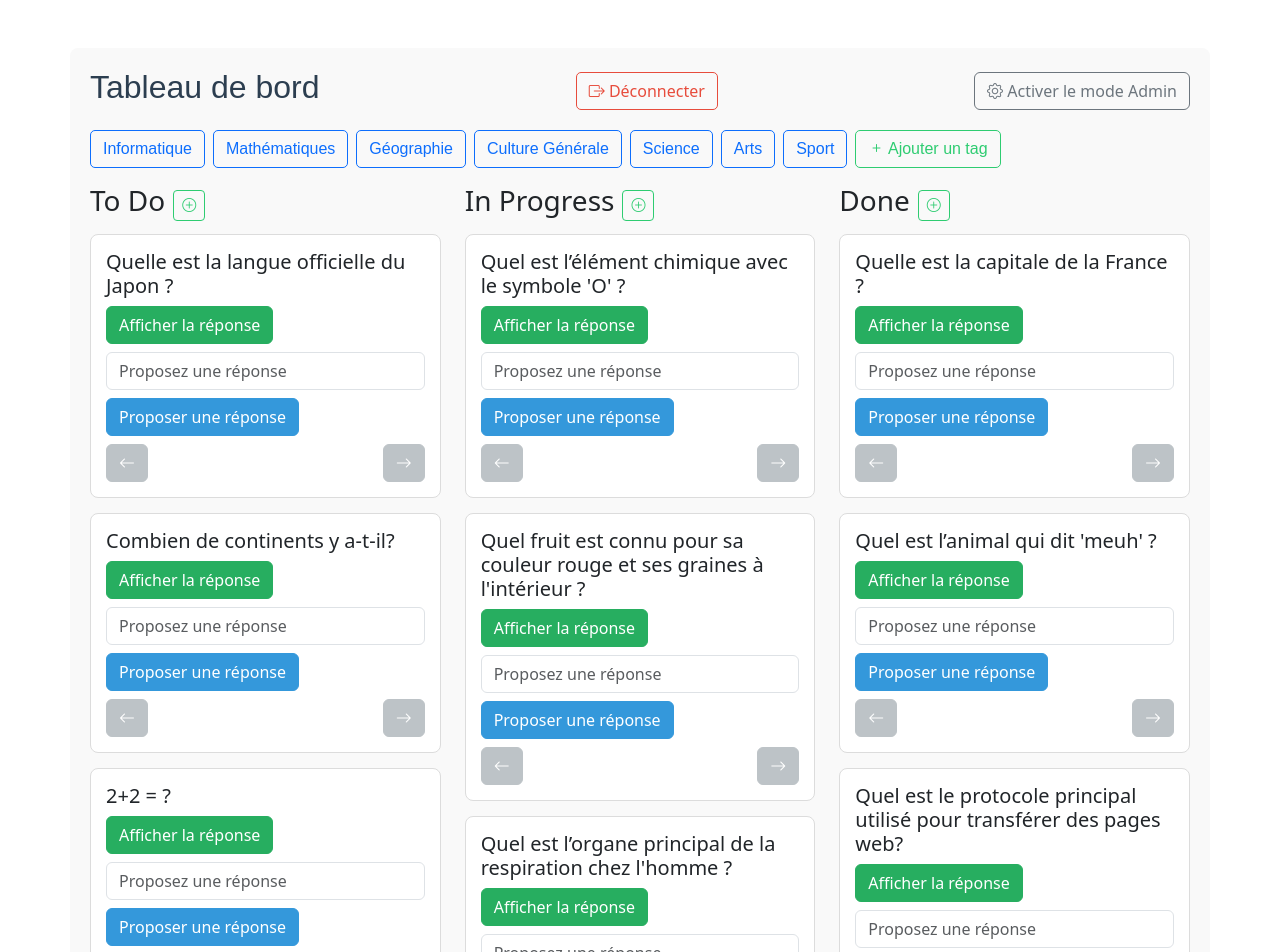
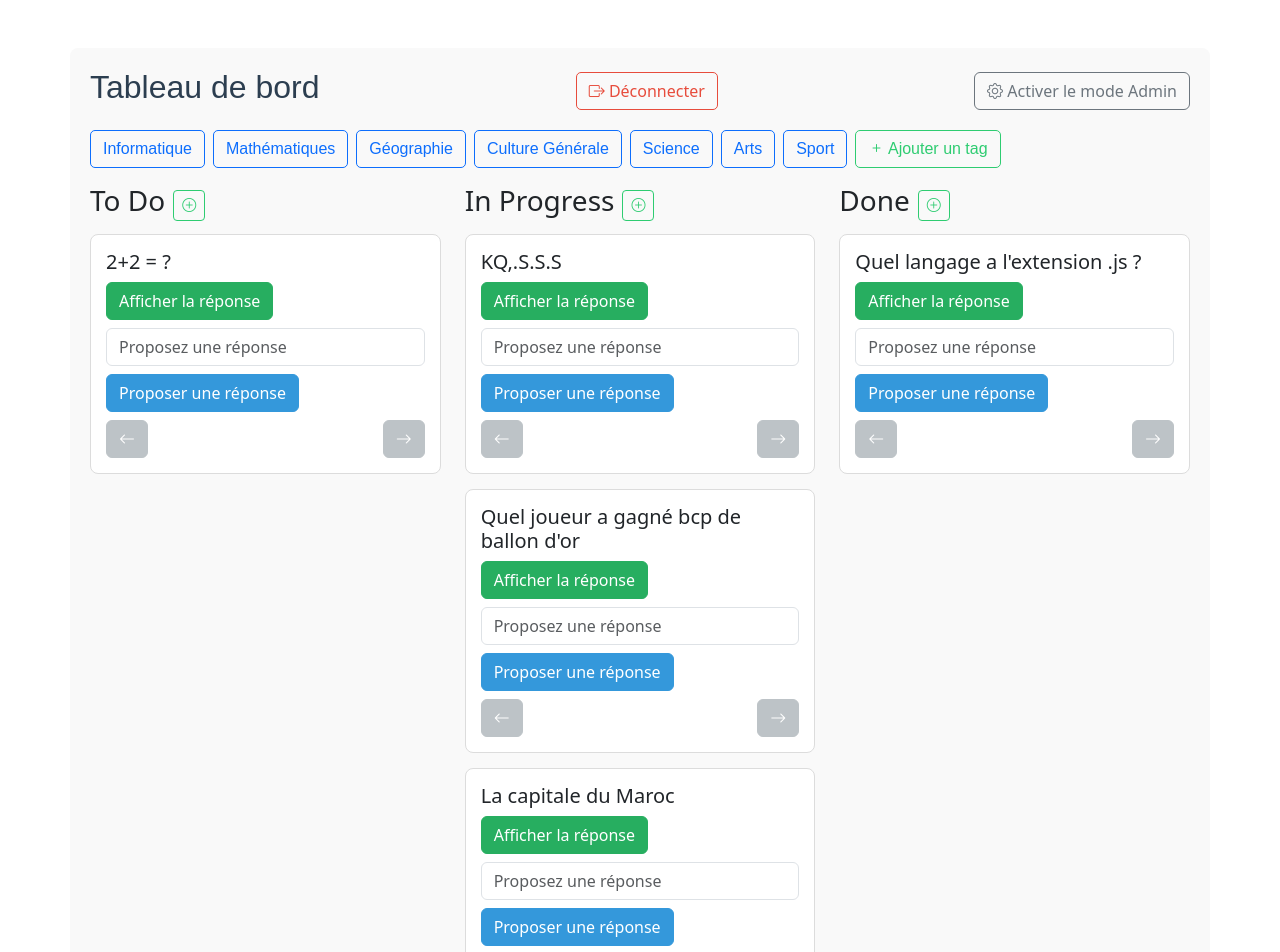
Before and after one commit to DrissGG/memopus, an Angular app: page /dashboard in a window 1280 px wide. Shown: the top 952 px of the page. Built offline with nearby package versions, Linux system fonts and the light colour scheme; data requests are answered from the project's data file.

Commit message:
update logique deplacement

```diff
--- a/db.json
+++ b/db.json
@@ -22,67 +22,6 @@
       "id": "3"
     },
     {
-      "id": "4",
-      "question": "Quel est l’élément chimique avec le symbole 'O' ?",
-      "answer": "Oxygène",
-      "description": "Gaz essentiel à la respiration.",
-      "tag": "5",
-      "column": 2
-    },
-    {
-      "id": "5",
-      "question": "Quelle est la capitale de la France ?",
-      "answer": "Paris",
-      "description": "Ville lumière et capitale française.",
-      "tag": "3",
-      "column": 3
-    },
-    {
-      "id": "6",
-      "question": "Quel est l’animal qui dit 'meuh' ?",
-      "answer": "Vache",
-      "description": "Animal d’élevage connu pour son lait.",
-      "tag": "4",
-      "column": 3
-    },
-    {
-      "question": "Quel est le nombre de continents sur Terre ?,zslqdl",
-      "answer": "Sept;,s,lS",
-      "tag": "4",
-      "id": "7"
-    },
-    {
-      "id": "8",
-      "question": "Quelle est la langue officielle du Japon ?",
-      "answer": "Japonais",
-      "description": "Langue parlée au Japon.",
-      "tag": "4",
-      "column": 1
-    },
-    {
-      "id": "9",
-      "question": "Quel fruit est connu pour sa couleur rouge et ses graines à l'intérieur ?",
-      "answer": "Fraise",
-      "description": "Fruit rouge avec des petites graines.",
-      "tag": "4",
-      "column": 2
-    },
-    {
-      "id": "10",
-      "question": "Quel est l’organe principal de la respiration chez l'homme ?",
-      "answer": "Poumons",
-      "description": "Organe essentiel pour respirer.",
-      "tag": "5",
-      "column": 2
-    },
-    {
-      "id": "70ab",
-      "question": "Combien de continents y a-t-il?",
-      "answer": "7",
-      "column": 1,
-      "tag": "3"
-    },
-    {
       "id": "11",
       "question": "Quel est le langage de programmation principalement utilisé pour le développement web côté client?",
       "answer": "JavaScript",
@@ -95,13 +34,6 @@
       "tag": "1",
       "column": "null",
       "id": "12"
-    },
-    {
-      "id": "13",
-      "question": "Quel est le protocole principal utilisé pour transférer des pages web?",
-      "answer": "HTTP",
-      "column": 3,
-      "tag": "1"
     },
     {
       "question": "Combien de coté a un carrésddsd",
@@ -118,25 +50,11 @@
       "id": "4816"
     },
     {
-      "id": "064c",
-      "question": "SD?",
-      "answer": "SQQ.?",
-      "column": 2,
-      "tag": "3"
-    },
-    {
       "id": "c617",
-      "question": "KQ",
+      "question": "KQ,.S.S.S",
       "answer": "SSSS",
       "column": 2,
       "tag": "b6bf"
-    },
-    {
-      "question": "Quel joueur a gagné bcp de ballon d'or ???",
-      "answer": "messi",
-      "tag": "7db3",
-      "column": 2,
-      "id": "f83f"
     },
     {
       "id": "5206",
@@ -167,18 +85,25 @@
       "id": "3b92"
     },
     {
-      "question": "2+2 = ?",
-      "answer": "33",
-      "tag": "2",
-      "column": "null",
-      "id": "51e6"
+      "id": "120d",
+      "question": "La capitale du Maroc",
+      "answer": "Rabat",
+      "column": 2,
+      "tag": "3"
     },
     {
+      "id": "f98c",
       "question": "2+2 = ?",
       "answer": "4",
-      "tag": "2",
       "column": 1,
-      "id": "123d"
+      "tag": "2"
+    },
+    {
+      "id": "28ad",
+      "question": "Quel langage a l'extension .js ?",
+      "answer": "javascript",
+      "column": 3,
+      "tag": "1"
     }
   ],
   "tags": [
--- a/src/app/dashboard/dashboard.component.ts
+++ b/src/app/dashboard/dashboard.component.ts
@@ -168,14 +168,19 @@ export class DashboardComponent implements OnInit {
     const currentColumnIndex = card.column;
     const newColumnIndex = currentColumnIndex > 1 ? currentColumnIndex - 1 : this.columns.length;
     card.column = newColumnIndex;
-    // Vous pouvez également mettre à jour la carte sur le serveur ici
+    this.updateCardColumn(card);
   }
 
   moveCardRight(card: any) {
     const currentColumnIndex = card.column;
     const newColumnIndex = (currentColumnIndex % this.columns.length) + 1;
     card.column = newColumnIndex;
-    // Vous pouvez également mettre à jour la carte sur le serveur ici
+    this.updateCardColumn(card);
+  }
+
+  updateCardColumn(card: any) {
+    this.cardService.updateCard(card.id, { column: card.column }).subscribe(() => {
+    });
   }
 
   getCardsByColumn(columnId: number) {
--- a/src/app/services/card.service.ts
+++ b/src/app/services/card.service.ts
@@ -26,6 +26,6 @@ export class CardService {
 
     // Méthode pour mettre à jour une carte
     updateCard(cardId: number, cardData: any): Observable<any> {
-        return this.http.put(`${this.apiUrl}/${cardId}`, cardData);
+        return this.http.patch(`${this.apiUrl}/${cardId}`, cardData);
     }
 }
```
